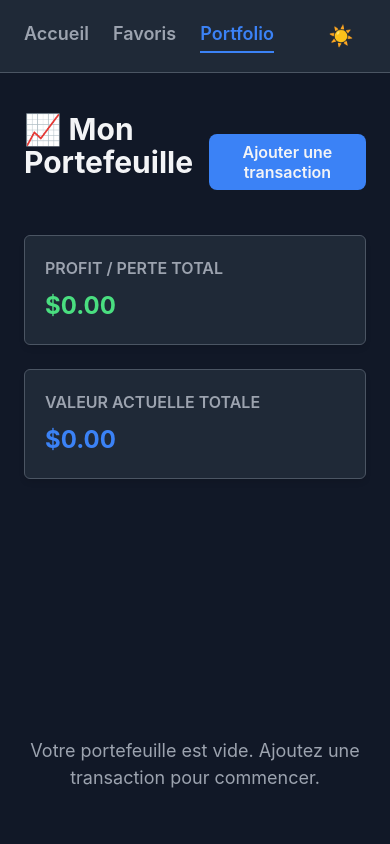
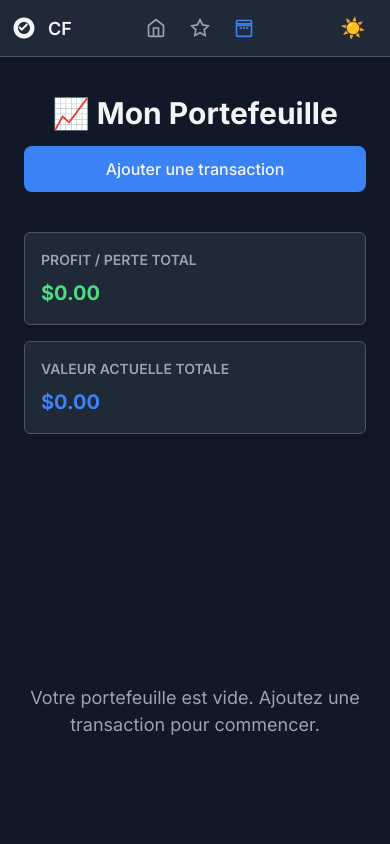
Before and after one commit to Alexkg79/crypto-comparator, a React (Vite) app: page /portfolio in a window 390 px wide. Shown: the top 844 px of the page. Built offline with nearby package versions, Linux system fonts and the light colour scheme.

Commit message:
feat(ui): enhance layout, titles and styling

```diff
--- a/src/components/Header.jsx
+++ b/src/components/Header.jsx
@@ -1,23 +1,73 @@
 import { NavLink } from 'react-router-dom';
 import ThemeToggle from './ThemeToggle';
 import '../styles/main.scss';
+
+// Composant d'icônes intégré
+const HeaderIcons = {
+  Home: () => (
+    <svg width="20" height="20" viewBox="0 0 24 24" fill="none" className="nav-icon">
+      <path d="M3 9l9-7 9 7v11a2 2 0 0 1-2 2H5a2 2 0 0 1-2-2z" stroke="currentColor" strokeWidth="2"/>
+      <path d="M9 22V12h6v10" stroke="currentColor" strokeWidth="2"/>
+    </svg>
+  ),
+  Star: () => (
+    <svg width="20" height="20" viewBox="0 0 24 24" fill="none" className="nav-icon">
+      <path d="M12 2l3.09 6.26L22 9.27l-5 4.87 1.18 6.88L12 17.77l-6.18 3.25L7 14.14 2 9.27l6.91-1.01L12 2z" stroke="currentColor" strokeWidth="2"/>
+    </svg>
+  ),
+  Portfolio: () => (
+    <svg width="20" height="20" viewBox="0 0 24 24" fill="none" className="nav-icon">
+      <path d="M3 9h18v11a2 2 0 0 1-2 2H5a2 2 0 0 1-2-2V9z" stroke="currentColor" strokeWidth="2"/>
+      <path d="M3 5a2 2 0 0 1 2-2h14a2 2 0 0 1 2 2v2H3V5z" stroke="currentColor" strokeWidth="2"/>
+      <circle cx="12" cy="12" r="1" fill="currentColor"/>
+      <circle cx="16" cy="12" r="1" fill="currentColor"/>
+      <circle cx="8" cy="12" r="1" fill="currentColor"/>
+    </svg>
+  )
+};
 
 export default function Header() {
   return (
     <header className="app-header">
       <div className="app-header__container">
+        <div className="app-header__logo">
+          <svg width="28" height="28" viewBox="0 0 32 32" className="logo-icon">
+            <path fill="currentColor" d="M16 2C8.2 2 2 8.2 2 16s6.2 14 14 14 14-6.2 14-14S23.8 2 16 2zm0 22c-4.4 0-8-3.6-8-8s3.6-8 8-8 8 3.6 8 8-3.6 8-8 8z"/>
+            <path fill="currentColor" d="M21.4 11.6l-1.8-1.8-6.6 6.6-2.6-2.6-1.8 1.8 4.4 4.4z"/>
+          </svg>
+          <span className="logo-full">CryptoFolio</span>
+          <span className="logo-short">CF</span>
+        </div>
+
         <nav className="app-header__nav">
-            <NavLink to="/" className={({ isActive }) => (isActive ? 'nav-link active' : 'nav-link')}>
-              Accueil
+          <NavLink
+            to="/"
+            className={({ isActive }) => `nav-link ${isActive ? 'active' : ''}`}
+          >
+            <HeaderIcons.Home />
+            <span className="nav-text">Accueil</span>
           </NavLink>
-            <NavLink to="/favoris" className={({ isActive }) => (isActive ? 'nav-link active' : 'nav-link')}>
-              Favoris
+
+          <NavLink
+            to="/favoris"
+            className={({ isActive }) => `nav-link ${isActive ? 'active' : ''}`}
+          >
+            <HeaderIcons.Star />
+            <span className="nav-text">Favoris</span>
           </NavLink>
-            <NavLink to="/portfolio" className={({ isActive }) => (isActive ? 'nav-link active' : 'nav-link')}>
-              Portfolio
+
+          <NavLink
+            to="/portfolio"
+            className={({ isActive }) => `nav-link ${isActive ? 'active' : ''}`}
+          >
+            <HeaderIcons.Portfolio />
+            <span className="nav-text">Portfolio</span>
           </NavLink>
         </nav>
+
+        <div className="app-header__actions">
           <ThemeToggle />
+        </div>
       </div>
     </header>
   );
--- a/src/index.css
+++ b/src/index.css
@@ -50,13 +50,6 @@ button {
   cursor: pointer;
   transition: border-color 0.25s;
 }
-button:hover {
-  border-color: #646cff;
-}
-button:focus,
-button:focus-visible {
-  outline: 4px auto -webkit-focus-ring-color;
-}
 
 @media (prefers-color-scheme: light) {
   :root {
--- a/src/styles/base.scss
+++ b/src/styles/base.scss
@@ -1,4 +1,5 @@
 @use 'variables' as vars;
+@import url('https://fonts.googleapis.com/css2?family=Inter:wght@400;500;600;700&display=swap');
 
 * {
   margin: 0;
--- a/src/styles/header.scss
+++ b/src/styles/header.scss
@@ -7,36 +7,147 @@
   position: sticky;
   top: 0;
   z-index: 1000;
-  width: 100%;
+  backdrop-filter: blur(8px);
+  -webkit-backdrop-filter: blur(8px);
+  box-shadow: var(--box-shadow);
+  font-family: vars.$font-family-sans;
 
   &__container {
-    max-width: 1280px;
+    max-width: 1400px;
     margin: 0 auto;
     display: flex;
+    align-items: center;
     justify-content: space-between;
+    gap: vars.$spacing-6;
+  }
+
+  &__logo {
+    display: flex;
     align-items: center;
+    gap: vars.$spacing-3;
+    font-weight: 600;
+    font-size: vars.$font-size-xl;
+    color: var(--text-primary);
+    transition: vars.$transition;
+
+    &:hover {
+      opacity: 0.9;
+    }
+
+    .logo-icon {
+      width: 28px;
+      height: 28px;
+      fill: var(--primary-blue);
+    }
+
+    .logo-full {
+      display: inline;
+    }
+
+    .logo-short {
+      display: none;
+    }
   }
 
   &__nav {
     display: flex;
-    gap: vars.$spacing-6;
+    gap: vars.$spacing-4;
+    flex-grow: 1;
+    justify-content: center;
+  }
+
+  &__actions {
+    display: flex;
+    gap: vars.$spacing-3;
+    align-items: center;
   }
 }
 
 .nav-link {
+  display: flex;
+  align-items: center;
+  gap: vars.$spacing-2;
+  padding: vars.$spacing-2 vars.$spacing-3;
+  border-radius: vars.$border-radius;
   color: var(--text-secondary);
-  font-weight: 600;
-  font-size: vars.$font-size-lg;
-  padding-bottom: vars.$spacing-1;
-  border-bottom: 2px solid transparent;
+  font-weight: 500;
+  font-size: vars.$font-size-base;
   transition: vars.$transition;
+
+  .nav-icon {
+    width: 20px;
+    height: 20px;
+    transition: vars.$transition;
+    stroke: currentColor;
+  }
 
   &:hover {
     color: var(--text-primary);
+    background-color: var(--bg-hover);
+
+    .nav-icon {
+      transform: scale(1.1);
+    }
   }
 
   &.active {
     color: var(--primary-blue);
-    border-bottom-color: var(--primary-blue);
+    font-weight: 600;
+    background-color: rgba(var(--primary-blue), 0.1);
+
+    .nav-icon {
+      stroke: var(--primary-blue);
+    }
   }
 }
+
+// Styles responsives
+@media (max-width: map-get(vars.$breakpoints, 'md')) {
+  .app-header {
+    padding: vars.$spacing-3 vars.$spacing-4;
+
+    &__container {
+      gap: vars.$spacing-4;
+    }
+
+    &__logo {
+      font-size: vars.$font-size-lg;
+
+      .logo-icon {
+        width: 24px;
+        height: 24px;
+      }
+    }
+
+    .nav-text {
+      display: none;
+    }
+
+    .nav-link {
+      padding: vars.$spacing-2;
+    }
+  }
+}
+
+@media (max-width: map-get(vars.$breakpoints, 'sm')) {
+  .app-header {
+    padding: vars.$spacing-2 vars.$spacing-3;
+
+    &__nav {
+      gap: vars.$spacing-2;
+    }
+
+  }
+}
+@media (max-width:(425px)) {
+  .app-header {
+
+    .logo-full {
+      display: none;
+    }
+
+    .logo-short {
+      display: inline;
+    }
+  }
+}
--- a/src/styles/portfolio.scss
+++ b/src/styles/portfolio.scss
@@ -4,7 +4,48 @@
   display: flex;
   justify-content: space-between;
   align-items: center;
-  margin-bottom: vars.$spacing-6;
+  margin-bottom: vars.$spacing-10;
+  gap: vars.$spacing-4;
+
+  .home-container__title {
+    margin: 0;
+    margin-bottom: 0 !important;
+    font-size: vars.$font-size-3xl;
+  }
+
+  button {
+    margin: 0;
+    position: relative;
+    cursor: pointer;
+    padding: 12px 24px;
+    border-radius: 8px;
+    font-weight: 500;
+    font-size: 16px;
+    background: rgba(59, 130, 246, 0.1);
+    border: 1px solid rgba(59, 130, 246, 0.9);
+    backdrop-filter: blur(10px);
+    color: var(--primary-blue);
+    transition: all 0.3s ease;
+    flex-shrink: 0;
+    white-space: nowrap;
+
+    &:hover {
+      transform: scale(1.03);
+      background: rgba(59, 130, 246, 0.15);
+      border-color: var(--primary-blue);
+      backdrop-filter: blur(15px);
+    }
+
+    &:active {
+      transform: scale(1.05);
+      background: rgba(59, 130, 246, 0.3);
+    }
+
+    &:focus {
+      outline: none;
+      box-shadow: 0 0 0 2px rgba(59, 130, 246, 0.3);
+    }
+  }
 }
 
 .portfolio-summary {
@@ -27,12 +68,15 @@
       text-transform: uppercase;
       font-weight: 600;
     }
+
     p {
       font-size: vars.$font-size-2xl;
       font-weight: 700;
+
       &.positive { color: var(--success-color); }
       &.negative { color: var(--error-color); }
       &.total-value { color: var(--primary-blue); }
+
       span {
         font-size: vars.$font-size-base;
         color: var(--text-secondary);
@@ -51,38 +95,46 @@
 .portfolio-table {
   width: 100%;
   border-collapse: collapse;
+
   th, td {
     padding: vars.$spacing-4;
     text-align: left;
     border-bottom: 1px solid var(--border-color);
     white-space: nowrap;
   }
+
   thead th {
     color: var(--text-secondary);
     font-size: vars.$font-size-sm;
     text-transform: uppercase;
     font-weight: 600;
   }
+
   tbody tr {
     transition: background-color 0.2s ease;
     &:hover { background-color: var(--bg-hover); }
   }
+
   .positive { color: var(--success-color); }
   .negative { color: var(--error-color); }
+
   .crypto-cell {
     display: flex;
     align-items: center;
     gap: vars.$spacing-3;
     font-weight: 600;
+
     img {
       width: 28px;
       height: 28px;
     }
   }
+
   .action-buttons {
     display: flex;
     gap: vars.$spacing-4;
   }
+
   .icon-btn {
     background: none;
     border: none;
@@ -90,19 +142,53 @@
     cursor: pointer;
     color: var(--text-secondary);
     transition: all 0.2s ease;
+
     &:hover {
       color: var(--primary-blue);
       transform: scale(1.15);
     }
+
     &.btn-delete:hover {
       color: var(--error-color);
     }
   }
 }
 
+// === RESPONSIVE MEDIA QUERIES ===
+
+// Tablette
+@media (max-width: 1024px) and (min-width: 769px) {
+  .portfolio-header {
+    gap: vars.$spacing-3;
+
+    .btn {
+      white-space: nowrap;
+      min-width: fit-content;
+    }
+  }
+
+  .portfolio-table {
+    th, td {
+      padding: vars.$spacing-3;
+      font-size: vars.$font-size-sm;
+    }
+
+    .crypto-cell img {
+      width: 24px;
+      height: 24px;
+    }
+
+    .action-buttons {
+      gap: vars.$spacing-2;
+    }
+  }
+}
+
+// Mobile
 @media (max-width: 781px) {
   .portfolio-table {
     thead { display: none; }
+
     tr {
       display: block;
       margin-bottom: vars.$spacing-6;
@@ -110,20 +196,91 @@
       border-radius: vars.$border-radius;
       padding: vars.$spacing-2;
       box-shadow: var(--box-shadow);
+
+      &:last-child {
+        margin-bottom: 0;
+      }
     }
+
     td {
       display: flex;
       justify-content: space-between;
       align-items: center;
       padding: vars.$spacing-3;
       border-bottom: 1px dotted var(--border-color);
+
       &::before {
         content: attr(data-label);
         font-weight: 600;
         color: var(--text-secondary);
+        min-width: 100px;
       }
-      &:last-child { border-bottom: none; }
+
+      &:last-child {
+        border-bottom: none;
+      }
     }
-    .action-buttons { justify-content: flex-end; }
+
+    .action-buttons {
+      justify-content: flex-end;
+      gap: vars.$spacing-3;
+    }
+
+    .crypto-cell {
+      gap: vars.$spacing-2;
+
+      img {
+        width: 24px;
+        height: 24px;
+      }
+    }
   }
 }
+
+// Mobile - Header et Summary
+@media (max-width: 768px) {
+  .portfolio-header {
+    flex-direction: column;
+    align-items: stretch;
+    gap: vars.$spacing-4;
+
+    .home-container__title {
+      text-align: center;
+      margin-bottom: 0;
+    }
+
+    .btn {
+      width: 100%;
+      justify-content: center;
+    }
+  }
+
+  .portfolio-summary {
+    grid-template-columns: 1fr;
+    gap: vars.$spacing-4;
+    margin-bottom: vars.$spacing-6;
+
+    .summary-box {
+      padding: vars.$spacing-4;
+
+      h2 {
+        font-size: vars.$font-size-sm;
+      }
+
+      p {
+        font-size: vars.$font-size-xl;
+
+        span {
+          font-size: vars.$font-size-sm;
+          display: block;
+          margin-left: 0;
+          margin-top: vars.$spacing-1;
+        }
+      }
+    }
+  }
+
+  .table-wrapper {
+    -webkit-overflow-scrolling: touch;
+  }
+}
--- a/src/styles/theme-toggle.scss
+++ b/src/styles/theme-toggle.scss
@@ -11,6 +11,6 @@
   transition: all 0.2s ease;
 
   &:hover {
-    background-color: var(--bg-hover);
+    transform: scale(1.2);
   }
 }
--- a/src/styles/variables.scss
+++ b/src/styles/variables.scss
@@ -50,7 +50,7 @@ $error-color: #f87171;
 
 
 // Typographie
-$font-family-sans: -apple-system, BlinkMacSystemFont, 'Segoe UI', Roboto, sans-serif;
+$font-family-sans: 'Inter', -apple-system, BlinkMacSystemFont, 'Segoe UI', Roboto, sans-serif;
 $font-size-xs: 0.75rem;
 $font-size-sm: 0.875rem;
 $font-size-base: 1rem;
```
Also changed, not shown: src/pages/Home.jsx (+8 -5 lines), src/styles/crypto-card.scss (+16 -1 lines), src/styles/crypto-details.scss (+62 -35 lines), src/styles/home.scss (+38 -4 lines). Lines whose indentation alone changed are shown as unchanged.
